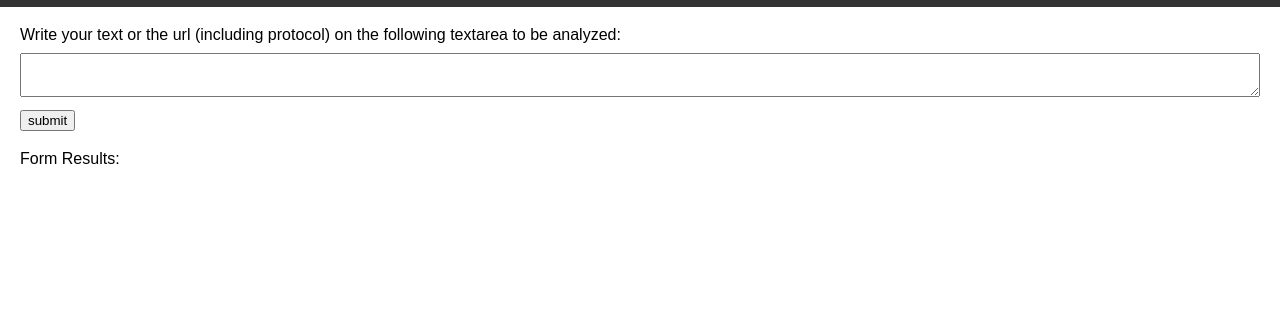
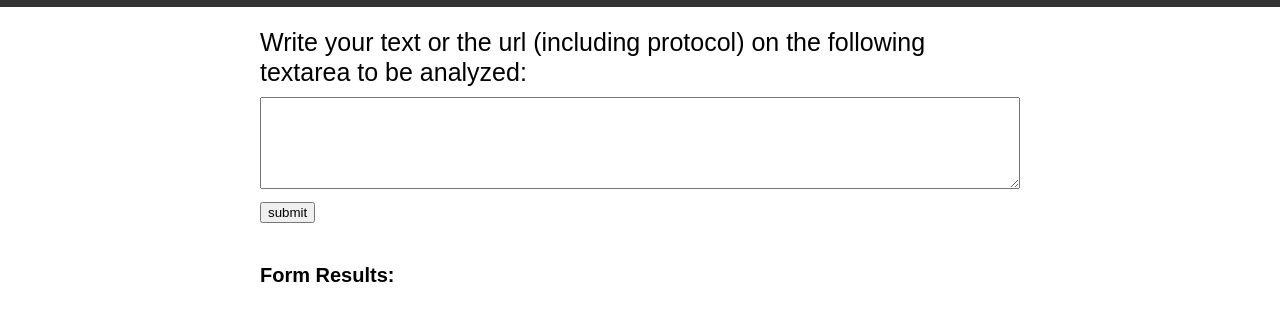
Before and after one commit to mdperez/evaluate-news-nlp, a website built with webpack: page src/client/views/index.html in a window 1280 px wide. Shown: the part 29-350 px from the top of the page. Built offline with nearby package versions, Linux system fonts and the light colour scheme.

Commit message:
feat(styles): small design changes

```diff
--- a/src/client/js/interfaceUpdater.js
+++ b/src/client/js/interfaceUpdater.js
@@ -2,10 +2,10 @@
 function updateUI(data) {
   console.log(data);
   const result = `
-    <div id="agreement">Agreement: ${data.agreement}</div>
-    <div id="confidence">Confidence: ${data.confidence}</div>
-    <div id="irony">Irony: ${data.irony}</div>
-    <div id="subjectivity">Subjectiviy: ${data.subjectivity}</div>
+    <div id="agreement"><strong>Agreement:</strong> ${data.agreement}</div>
+    <div id="confidence"><strong>Confidence:</strong> ${data.confidence}</div>
+    <div id="irony"><strong>Irony:</strong> ${data.irony}</div>
+    <div id="subjectivity"><strong>Subjectiviy:</strong> ${data.subjectivity}</div>
   `;
   document.getElementById("results").innerHTML = result;
 }
--- a/src/client/styles/base.scss
+++ b/src/client/styles/base.scss
@@ -4,6 +4,22 @@ body {
   min-height: 100vh;
   font-family: Arial, Helvetica, sans-serif;
   section {
-    margin: 20px;
+    margin: 0 auto;
+    max-width: 800px;
+    padding: 20px;
+    h1 {
+      font-size: 25px;
+      line-height: 1.2;
+    }
+    h2 {
+      font-size: 20px;
+      line-height: 1.2;
+      font-weight: bold;
+      margin-bottom: 10px;
+    }
   }
 }
+
+strong {
+  font-weight: bold;
+}
--- a/src/client/views/index.html
+++ b/src/client/views/index.html
@@ -15,12 +15,12 @@
       <section>
         <h1>Write your text or the url (including protocol) on the following textarea to be analyzed:</h1>
         <form class="" onsubmit="return Client.handleSubmit(event)">
-          <textarea id="textToAnalyze" type="text" name="input" value=""></textarea>
+          <textarea id="textToAnalyze" type="text" name="input" value="" rows="5"></textarea>
           <input type="submit" name="" value="submit" onclick="return Client.handleSubmit(event)" onsubmit="return Client.handleSubmit(event)">
         </form>
       </section>
       <section>
-        <strong>Form Results:</strong>
+        <h2>Form Results:</h2>
         <div id="results"></div>
       </section>
     </main>
```
